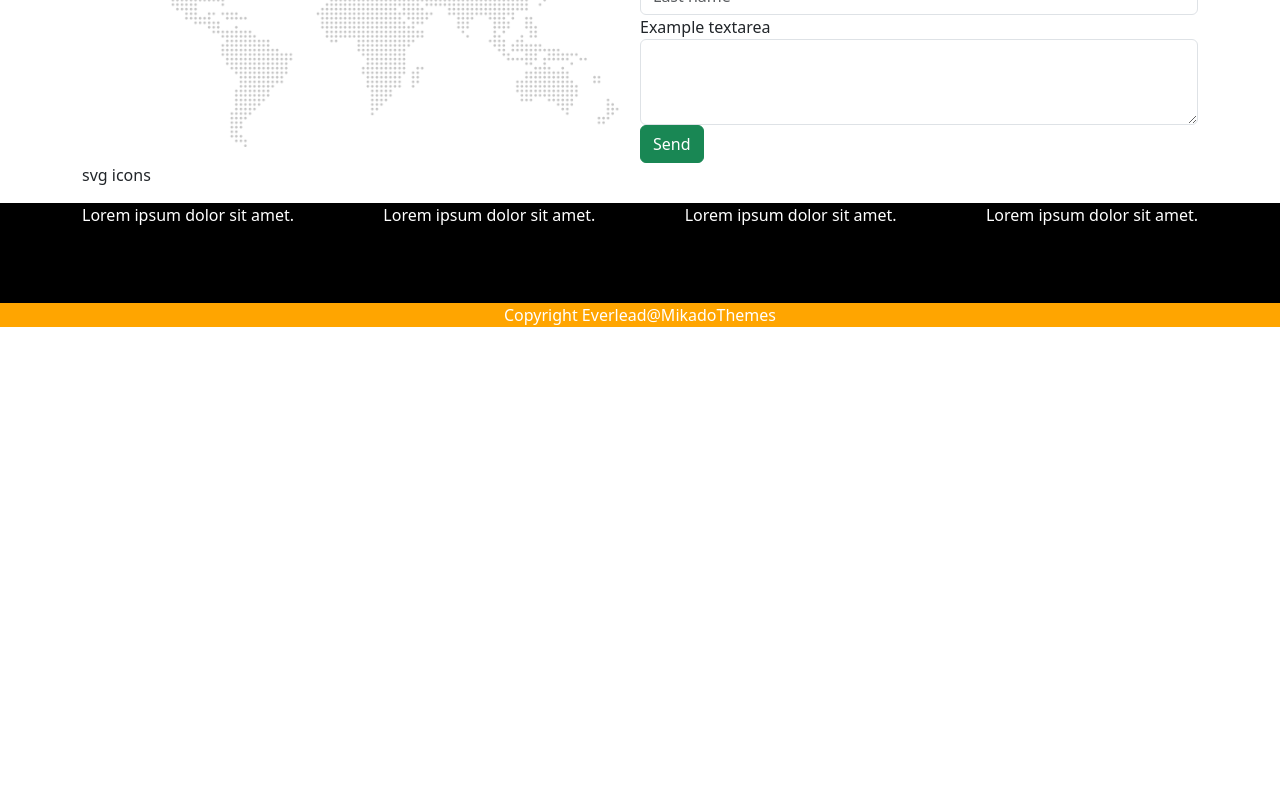
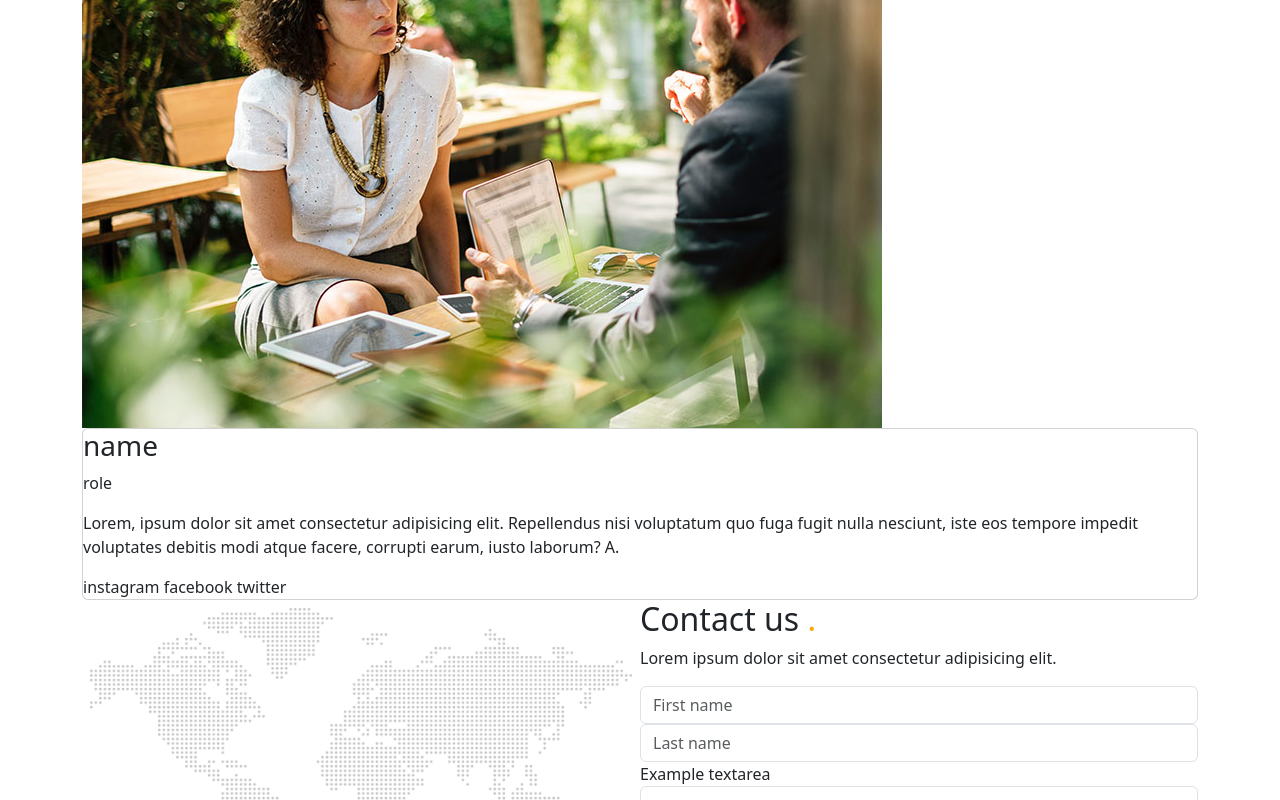
Before and after one commit to AndreaCoggio94/proj-html-vuejs, a Vue app: page / in a window 1280 px wide. Shown: the part 965-1765 px from the top of the page. Before the commit the page ends 1308 px from the top, so only its background shows below. Built offline with nearby package versions, Linux system fonts and the light colour scheme.

Commit message:
added a Card in main and svgtest

```diff
--- a/src/App.vue
+++ b/src/App.vue
@@ -4,6 +4,9 @@ import { store } from "./data/store";
 import AppHeader from "./components/AppHeader.vue";
 import AppMain from "./components/AppMain.vue";
 import AppFooter from "./components/AppFooter.vue";
+
+// debug
+import SvgTest from "./components/SvgTest.vue";
 
 export default {
   data() {
@@ -15,6 +18,7 @@ export default {
     AppHeader,
     AppMain,
     AppFooter,
+    SvgTest,
   },
 };
 </script>
@@ -23,6 +27,8 @@ export default {
   <AppHeader :specialties="store.specialties" />
   <AppMain />
   <AppFooter />
+
+  <!-- <SvgTest /> -->
 </template>
 
 <style lang="scss"></style>
--- a/src/components/AppMain.vue
+++ b/src/components/AppMain.vue
@@ -1,14 +1,21 @@
 <script>
+import TeamCard from "./main/TeamCard.vue";
+
 export default {
   data() {
     return {};
+  },
+  components: {
+    TeamCard,
   },
 };
 </script>
 
 <template>
   <!-- Team Members -->
-  <div class="team-members"></div>
+  <div class="container">
+    <TeamCard />
+  </div>
 </template>
 
 <style lang="scss" scoped></style>
--- /dev/null
+++ b/src/components/SvgTest.vue
@@ -0,0 +1,24 @@
+<script>
+export default {
+  data() {
+    return {};
+  },
+};
+</script>
+<!--
+    svg-6 arrow
+    svg-5 white circle
+    svg-9 arrow that goes up
+ -->
+
+<template>
+  <div class="test">
+    <img src="/svg/svg-9.svg" alt="" />
+  </div>
+</template>
+
+<style lang="scss" scoped>
+.test {
+  background-color: black;
+}
+</style>
--- /dev/null
+++ b/src/components/main/TeamCard.vue
@@ -0,0 +1,25 @@
+<script>
+export default {
+  data() {
+    return {};
+  },
+};
+</script>
+
+<template>
+  <div class="team-members">
+    <img src="/image/h1-img-01.jpg" alt="" />
+    <div class="card">
+      <h3 class="card-name">name</h3>
+      <address>role</address>
+      <p>
+        Lorem, ipsum dolor sit amet consectetur adipisicing elit. Repellendus
+        nisi voluptatum quo fuga fugit nulla nesciunt, iste eos tempore impedit
+        voluptates debitis modi atque facere, corrupti earum, iusto laborum? A.
+      </p>
+      <span> instagram facebook twitter </span>
+    </div>
+  </div>
+</template>
+
+<style lang="scss" scoped></style>
```
